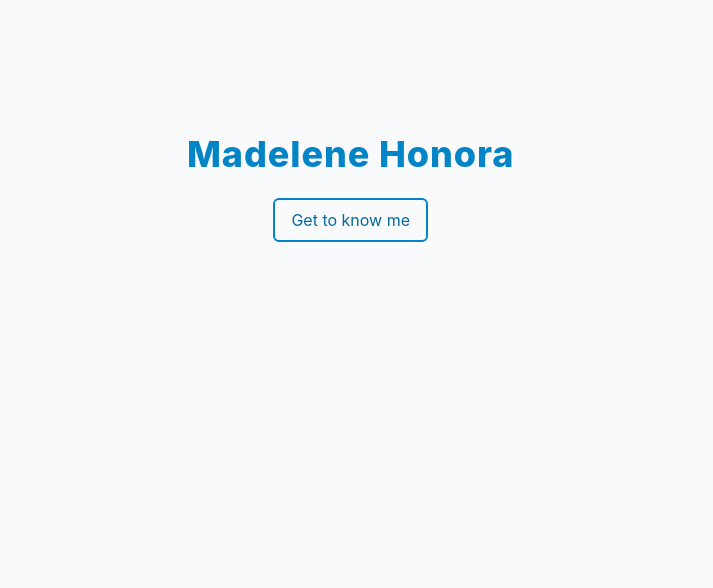
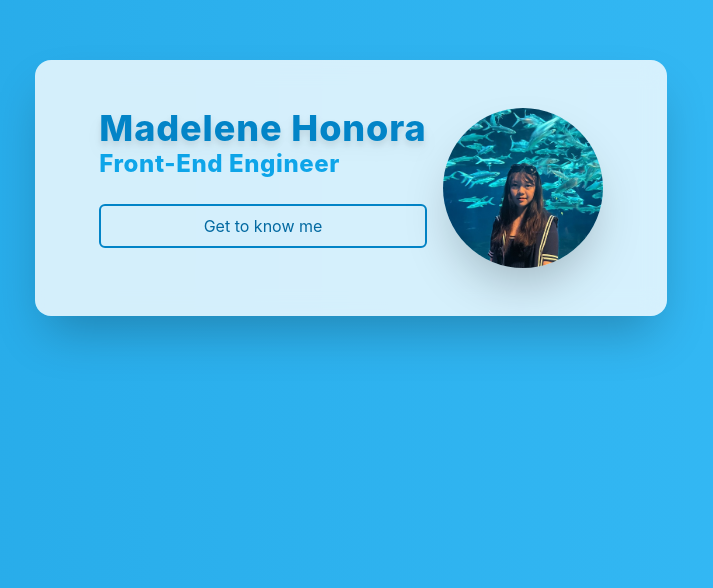
Before and after one commit to madelenehonora98/madelenehonora98.github.io, a Vue app: page / in a window 1280 px wide. Shown: the part 212-800 px from the top of the page, without its empty margins (289-1002 px from the left). Built offline with nearby package versions, Linux system fonts and the light colour scheme.

Commit message:
update LandingPage, add animation to float and bg-wave

```diff
--- a/src/assets/css/main.scss
+++ b/src/assets/css/main.scss
@@ -3,10 +3,28 @@
 @tailwind utilities;
 
 $primary: #4f46e5;
-$bg: #f9fafb;
+
+@keyframes waveGradient {
+  0% {
+    background-position: 0% 50%;
+  }
+  50% {
+    background-position: 100% 50%;
+  }
+  100% {
+    background-position: 0% 50%;
+  }
+}
+
+.bg-wave {
+  @apply
+  w-full  flex items-center justify-center text-white;
+  background: linear-gradient(270deg, #38bdf8, #0284c7, #38bdf8);
+  background-size: 600% 600%;
+  animation: waveGradient 12s ease infinite;
+}
 
 body {
-  background-color: $bg;
   color: #111827;
   @apply font-sans;
 }
--- a/src/components/LandingPage.vue
+++ b/src/components/LandingPage.vue
@@ -1,8 +1,9 @@
 <template>
-  <div class="landing-page">
+  <div class="landing-page bg-wave">
     <div class="landing-page__content">
       <div class="landing-page__content-left">
         <h1 class="landing-page__content-title">Madelene Honora</h1>
+        <p class="landing-page__content-description">Front-End Engineer</p>
         <button
           class="landing-page__content-button"
           @click="$emit('enterPage')"
@@ -10,37 +11,66 @@
           Get to know me
         </button>
       </div>
-      <div class="landing-page__content-left">
-
+      <div class="landing-page__content-right">
+      <img
+        src="@/assets/img/profile-2.jpg"
+        alt="Profile Landing"
+        class="landing-page__content-image"
+      />
       </div>
     </div>
   </div>
 </template>
 
 <style lang="scss" scoped>
+@use "@/assets/css/main.scss" as *;
+
 .landing-page {
-  @apply text-center justify-center items-center
+
+  @apply
+  justify-center items-center
   w-full min-h-screen
   flex flex-col;
 
   &__content {
-    @apply animate-fadeLeft
-    flex flex-col
-    items-center justify-center;
+    @apply
+    animate-fadeLeft animate-float
+    flex gap-4
+    bg-white/80 backdrop-blur-md shadow-2xl rounded-2xl
+    px-10 py-8 md:px-16 md:py-12
+    justify-center;
+
+    &-left {
+      @apply
+      flex flex-col;
+    }
 
     &-title {
-      @apply text-4xl font-extrabold text-sky-600
+      @apply
+      text-4xl font-extrabold text-sky-600
+      drop-shadow-lg
+      tracking-wide;
+    }
+    &-description {
+      @apply
+      text-2xl font-extrabold text-sky-500
       mb-6 tracking-wide;
     }
-
     &-button {
-      @apply border-2 border-sky-600
+      @apply
+      border-2 border-sky-600
       text-sky-700
       hover:text-white hover:bg-sky-700
       px-4 py-2
       rounded-md
       transition duration-700 ease-in-out;
     }
+    &-image {
+      @apply
+      justify-center
+      w-[160px] h-[160px]
+      rounded-full object-cover shadow-2xl;
+    }
   }
 }
 </style>
--- a/tailwind.config.js
+++ b/tailwind.config.js
@@ -20,10 +20,16 @@ module.exports = {
             opacity: '1',
             transform: 'translateX(0) scale(1)'
           }
+        },
+        float: {
+          '0%': { transform: 'translateY(0px)' },
+          '50%': { transform: 'translateY(-10px)' },
+          '100%': { transform: 'translateY(0px)' },
         }
       },
       animation: {
-        fadeLeft: 'fadeLeft 2000ms cubic-bezier(0.4, 0, 0.2, 1) forwards'
+        fadeLeft: 'fadeLeft 2000ms cubic-bezier(0.4, 0, 0.2, 1) forwards',
+        float: 'float 5s ease-in-out infinite'
       }
     }
   },
```
Also changed, not shown: src/assets/img/profile-2.jpg (added).
